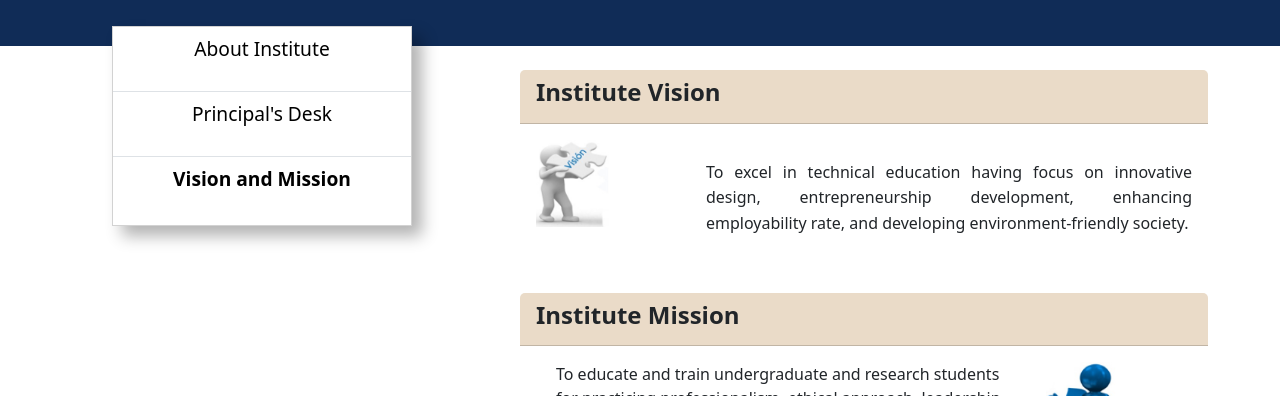
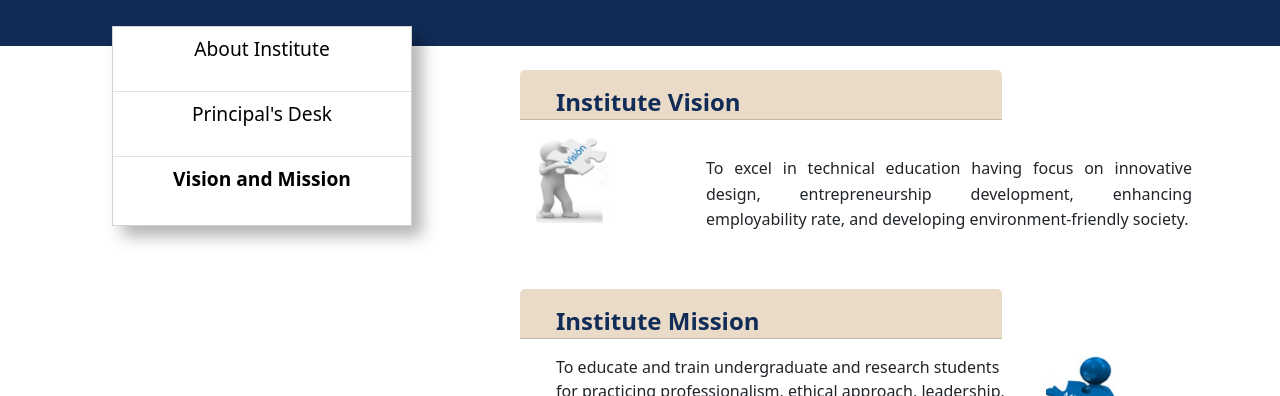
Before and after one commit to ahmad-rk02/Group1_CampusConnect, a React (Vite) app: page /aboutvm in a window 1280 px wide. Shown: the part 210-606 px from the top of the page. Built offline with nearby package versions, Linux system fonts and the light colour scheme; no server answers; a small style sheet from the web is missing.

Commit message:
Updated Committees & Clubs Page

```diff
--- a/src/Departments/Cse/CommitteesClubsCSE.css
+++ b/src/Departments/Cse/CommitteesClubsCSE.css
@@ -1,10 +1,18 @@
 /* Container for the entire section */
 .bg-golden {
   background-color: #eadbc8;
+  width: 70%;
+  height: 50px;
+  position: relative;
+  margin-right: 50px;
 }
 
 .card-header h4 {
   font-weight: bold;
+  text-align: left;
+    padding-left: 20px;
+    padding-top: 10px;
+    color: #102C57;
 }
 
 .acses-section {
@@ -18,13 +26,14 @@
 .AcsesLogo-card {
   background-color: #003366;
   /* Dark blue background for logo card */
+  width: 200px;
   border-radius: 10px;
   padding: 20px;
 }
 
 /* Styling the ACSES logo */
 .AcsesLogo {
-  width: 80%;
+  width: 40%;
   /* Adjust width as per your design */
   border-radius: 8px;
 }
--- a/src/Departments/Cse/CommitteesClubsCSE.jsx
+++ b/src/Departments/Cse/CommitteesClubsCSE.jsx
@@ -13,8 +13,6 @@ const CommitteesClubsCSE = () => {
                 </Card.Header>
                 <Col md={6} className="text-center">
                     <Card className=" AcsesLogo-card">
-
-
                             <img
                                 src={AcsesLogo}
                                 alt="ACSES Logo"
```
